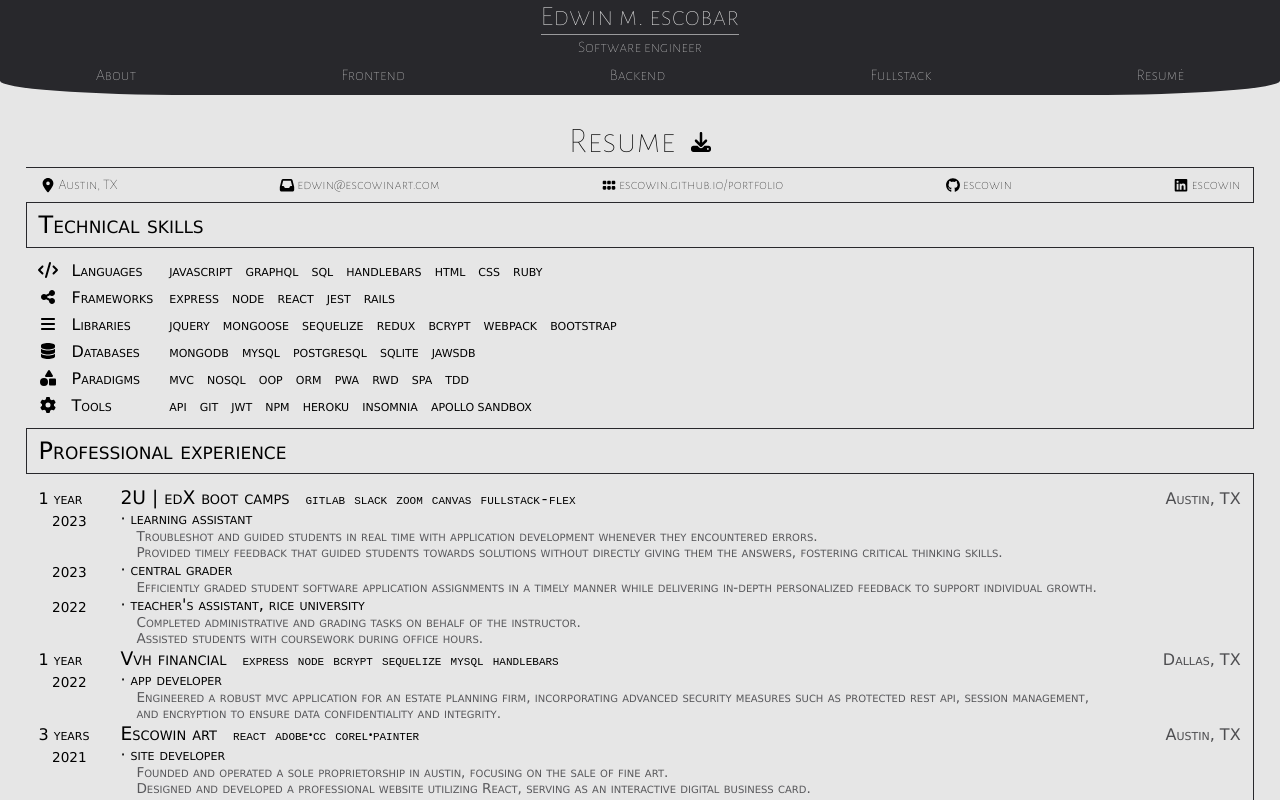
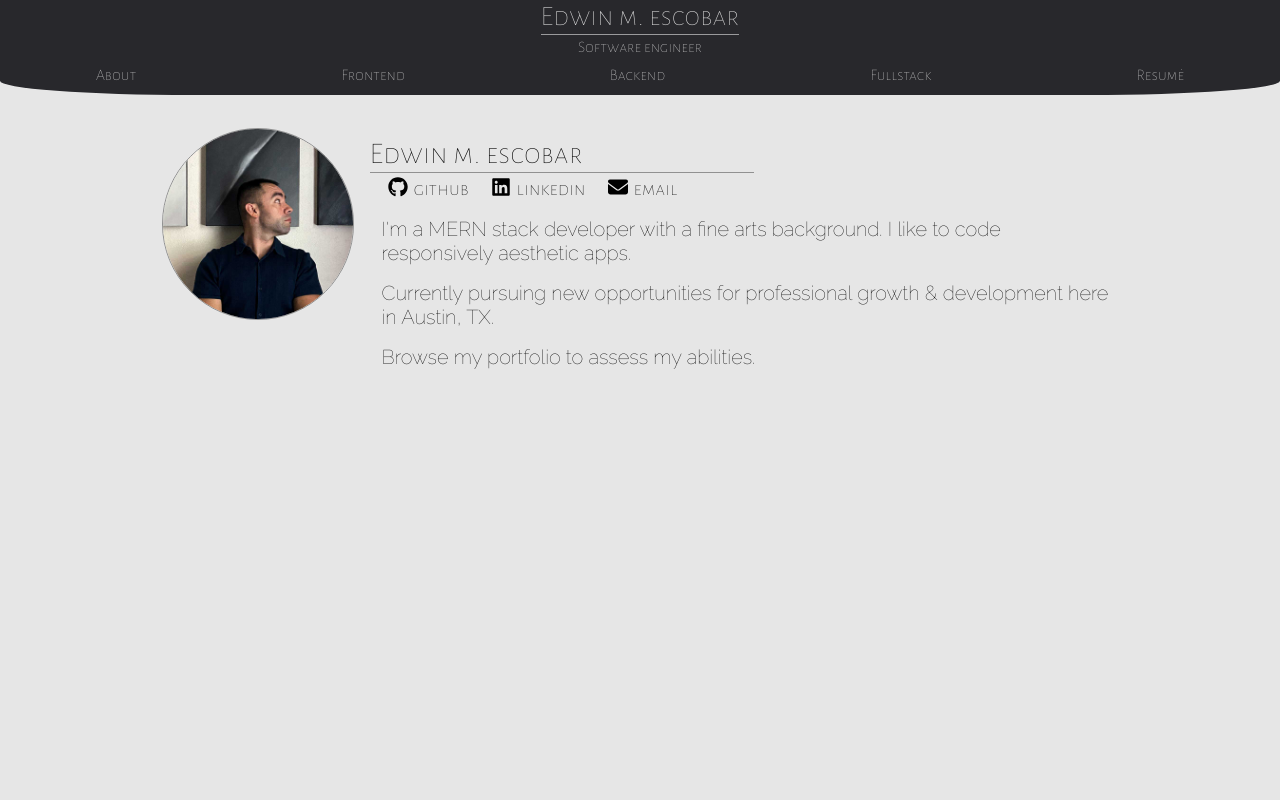
Before and after one commit to escowin/portfolio, a React (Create React App) app: page / in a window 1280 px wide. Shown: the top 800 px of the page. Built offline with nearby package versions, Linux system fonts and the light colour scheme; a web font is replaced by a local one.

Commit message:
reintergrated downloadable resume blob for screen queries

```diff
--- a/src/App.js
+++ b/src/App.js
@@ -25,7 +25,7 @@ function App() {
           case "Resume":
             return <Resume />;
           default:
-            return <Resume />;
+            return <About />;
         }
       })()}
       </main>
--- a/src/components/ResumeHeader/index.css
+++ b/src/components/ResumeHeader/index.css
@@ -1,7 +1,3 @@
-/* * {
-    outline: 1px dotted blue;
-} */
-
 #resume-header {
     display: flex;
     flex-direction: column;
--- a/src/components/ResumeHeader/index.js
+++ b/src/components/ResumeHeader/index.js
@@ -46,17 +46,18 @@ function ResumeHeader() {
     }
   }
 
-  // const downloadResume = () => {
-  //   fetch(resume)
-  //     .then((response) => response.blob())
-  //     .then((myBlob) => {
-  //       const objectUrl = URL.createObjectURL(myBlob);
-  //       const link = document.createElement("a");
-  //       link.href = objectUrl;
-  //       link.download = "edwin-escobar-resume.pdf";
-  //       link.click();
-  //     });
-  // };
+  // downloadable blob accessible from viewing resume from portfolio
+  const downloadResume = () => {
+    fetch(resume)
+      .then((response) => response.blob())
+      .then((myBlob) => {
+        const objectUrl = URL.createObjectURL(myBlob);
+        const link = document.createElement("a");
+        link.href = objectUrl;
+        link.download = "edwin-escobar-resume.pdf";
+        link.click();
+      });
+  };
 
   return (
     <section id="resume-header">
@@ -67,7 +68,11 @@ function ResumeHeader() {
 
       <article id="screen-details" className="display-screen">
         <h2>Resume</h2>
-        <FontAwesomeIcon className="link" icon={faDownload} />
+        <FontAwesomeIcon
+          className="link"
+          icon={faDownload}
+          onClick={downloadResume}
+        />
       </article>
 
       <article id="links">
```
Also changed, not shown: 1 other file (tests, documents, lock files or other folders).
